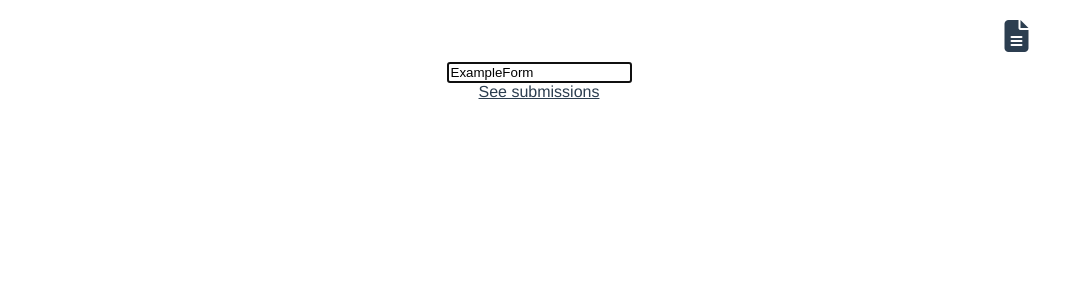
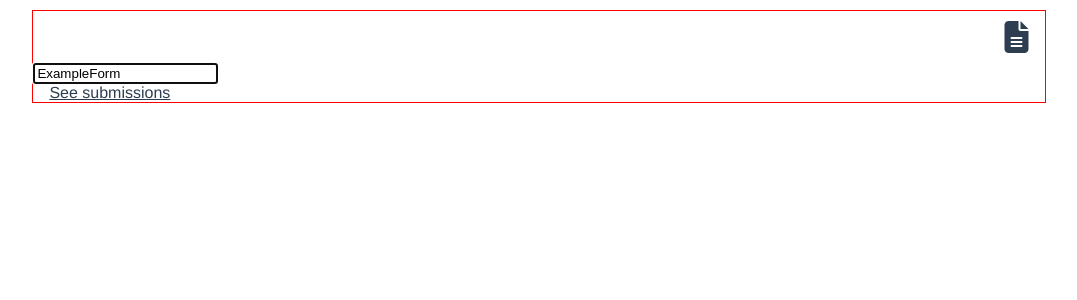
Before and after one commit to wurde/formlight, a Vue app in the folder client/: page / in a window 1280 px wide. Shown: the top 300 px of the page, without its empty margins (101-1178 px from the left). Built offline with nearby package versions, Linux system fonts and the light colour scheme.

Commit message:
Center app content

```diff
--- a/client/src/App.vue
+++ b/client/src/App.vue
@@ -33,8 +33,10 @@ export default {
   font-family: 'Avenir', Helvetica, Arial, sans-serif;
   -webkit-font-smoothing: antialiased;
   -moz-osx-font-smoothing: grayscale;
-  text-align: center;
   color: #2c3e50;
+  max-width: 80%;
+  margin: 0 auto;
   margin-top: 10px;
+  border: 1px solid red;
 }
 </style>
--- a/client/src/components/Header.vue
+++ b/client/src/components/Header.vue
@@ -24,8 +24,6 @@ export default {
 }
 
 .header {
-  max-width: 80%;
-  margin: 0 auto;
   text-align: right;
 }
 </style>
```
